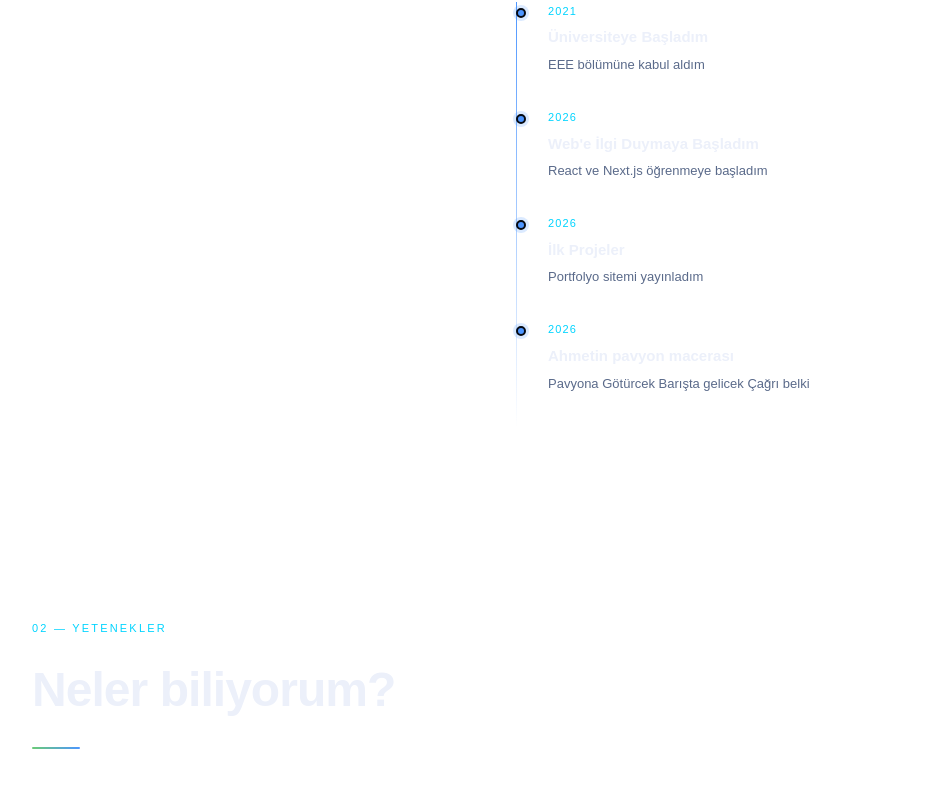
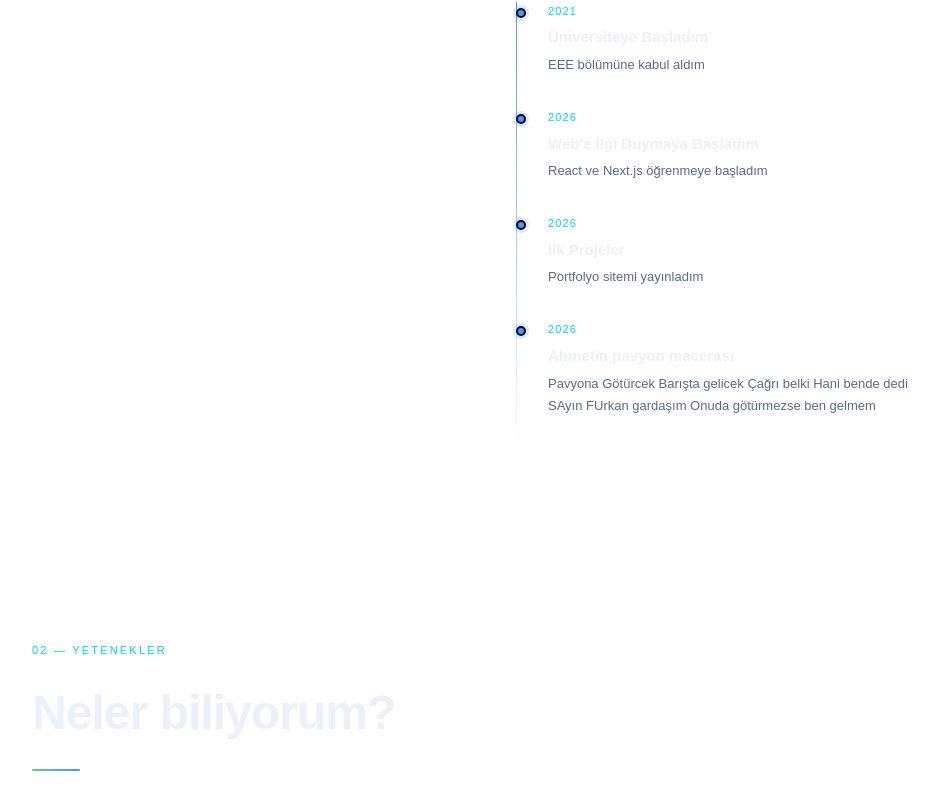
Before and after one commit to Nuriinc3/Web, a Next.js app: page / in a window 1280 px wide. Shown: the part 1611-2410 px from the top of the page, without its empty margins (156-1094 px from the left). Built offline with nearby package versions, Linux system fonts and the light colour scheme.

Commit message:
Revise timeline entry for Ahmet's pavyon macerası
Updated the description of Ahmet's story in the timeline.

```diff
--- a/app/page.tsx
+++ b/app/page.tsx
@@ -72,7 +72,7 @@ export default function Home()
                 <div className="tl-item"><div className="tl-year">2021</div><div className="tl-title">Üniversiteye Başladım</div><div className="tl-desc">EEE bölümüne kabul aldım</div></div>
                 <div className="tl-item"><div className="tl-year">2026</div><div className="tl-title">Web&apos;e İlgi Duymaya Başladım</div><div className="tl-desc">React ve Next.js öğrenmeye başladım</div></div>
                 <div className="tl-item"><div className="tl-year">2026</div><div className="tl-title">İlk Projeler</div><div className="tl-desc">Portfolyo sitemi yayınladım</div></div>
-              <div className="tl-item"><div className="tl-year">2026</div><div className="tl-title">Ahmetin pavyon macerası</div><div className="tl-desc">Pavyona Götürcek Barışta gelicek Çağrı belki</div></div>
+              <div className="tl-item"><div className="tl-year">2026</div><div className="tl-title">Ahmetin pavyon macerası</div><div className="tl-desc">Pavyona Götürcek Barışta gelicek Çağrı belki Hani bende dedi SAyın FUrkan gardaşım Onuda götürmezse ben gelmem</div></div>
             </div>
             </div>
           </div>
```
